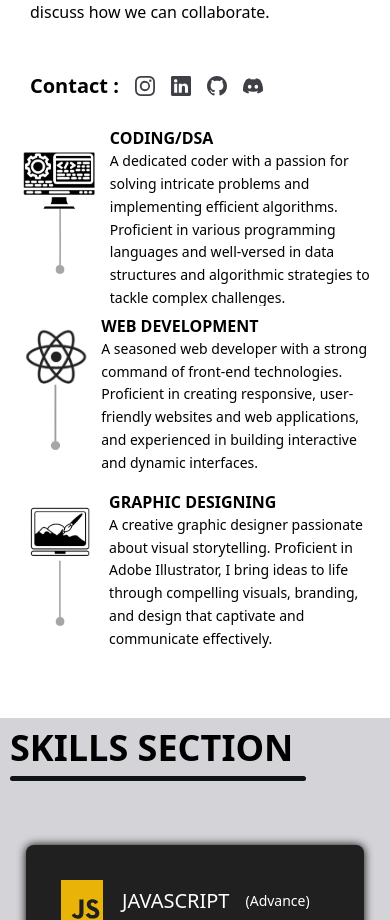
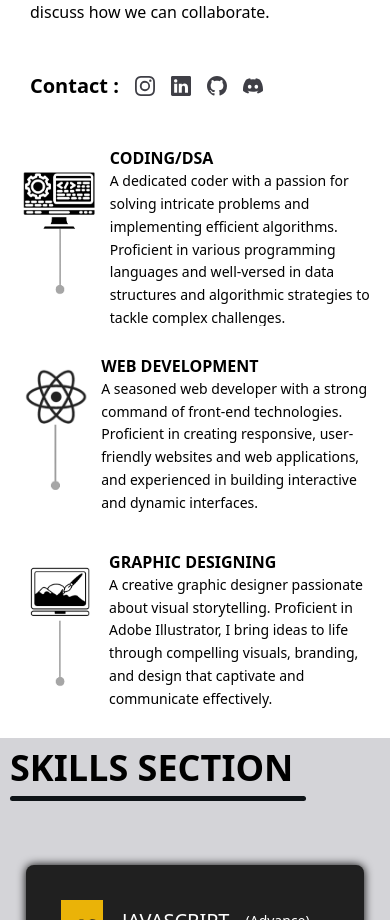
Before and after one commit to Aryan3007/final, a React (Create React App) app: page / in a window 390 px wide. Shown: the part 1765-2685 px from the top of the page. Built offline with nearby package versions, Linux system fonts and the light colour scheme.

Commit message:
skillup issue

```diff
--- a/src/index.css
+++ b/src/index.css
@@ -242,7 +242,8 @@ body {
   }
   .skillup {
     padding: 10px;
-    margin: 0;
+    gap: 20px;
+    margin-top: 20px;
   }
   .aboutdetails {
     width: 100%;
```
